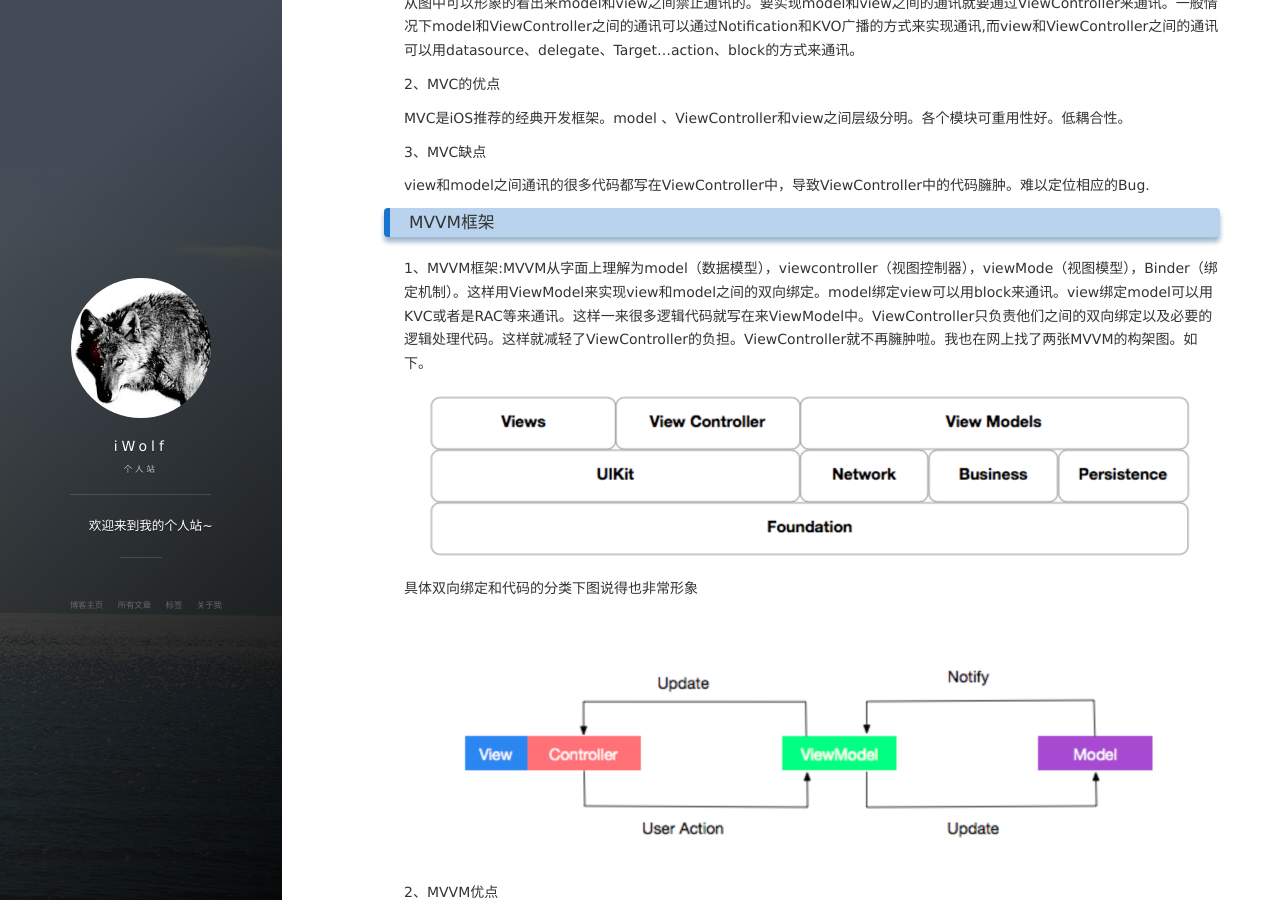
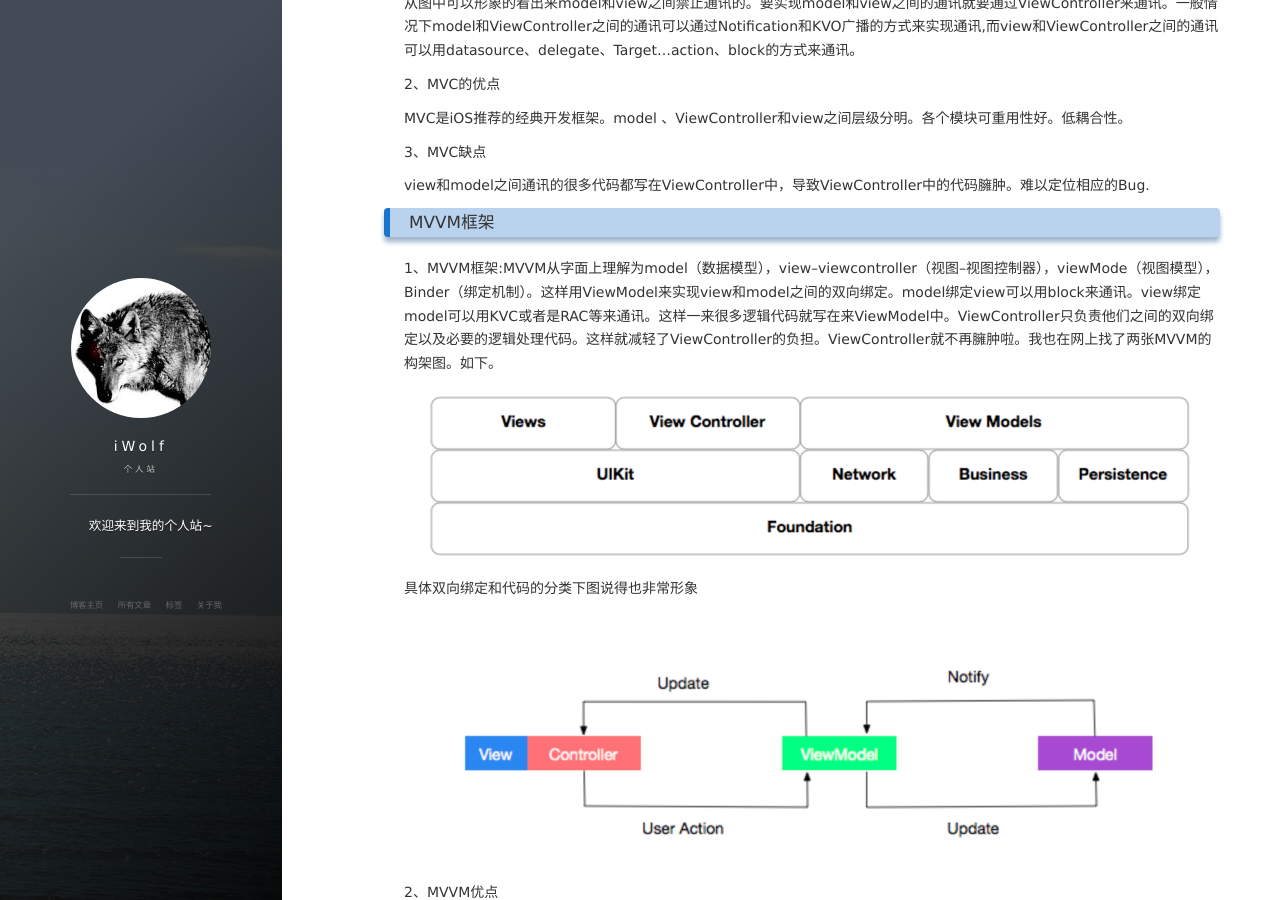
Before and after one commit to iWolfSex/iWolfSex.github.io, a Jekyll site: the page built from _posts/2019-09-18-iOS开发之MVVM与MVC框架.md, in a window 1280 px wide and 900 px high, scrolled down 761 px. Built offline with Jekyll 4.4.1, drawn with Linux system fonts in a browser that asks for light colours; nearby versions of some CDN libraries; comment, search, counter and statistics services are not loaded.

Commit message:
修改文章

```diff
--- a/_posts/2019-09-18-iOS开发之MVVM与MVC框架.md
+++ b/_posts/2019-09-18-iOS开发之MVVM与MVC框架.md
@@ -23,7 +23,7 @@ view和model之间通讯的很多代码都写在ViewController中，导致ViewCo
 
 ### MVVM框架
 
-1、MVVM框架:MVVM从字面上理解为model（数据模型），viewcontroller（视图控制器），viewMode（视图模型），Binder（绑定机制）。这样用ViewModel来实现view和model之间的双向绑定。model绑定view可以用block来通讯。view绑定model可以用KVC或者是RAC等来通讯。这样一来很多逻辑代码就写在来ViewModel中。ViewController只负责他们之间的双向绑定以及必要的逻辑处理代码。这样就减轻了ViewController的负担。ViewController就不再臃肿啦。我也在网上找了两张MVVM的构架图。如下。
+1、MVVM框架:MVVM从字面上理解为model（数据模型），view--viewcontroller（视图--视图控制器），viewMode（视图模型），Binder（绑定机制）。这样用ViewModel来实现view和model之间的双向绑定。model绑定view可以用block来通讯。view绑定model可以用KVC或者是RAC等来通讯。这样一来很多逻辑代码就写在来ViewModel中。ViewController只负责他们之间的双向绑定以及必要的逻辑处理代码。这样就减轻了ViewController的负担。ViewController就不再臃肿啦。我也在网上找了两张MVVM的构架图。如下。
 
 <img src="/images/posts/iOS开发之MVVM与MVC框架/iOS开发之MVVM与MVC框架1.png" >
 
```
